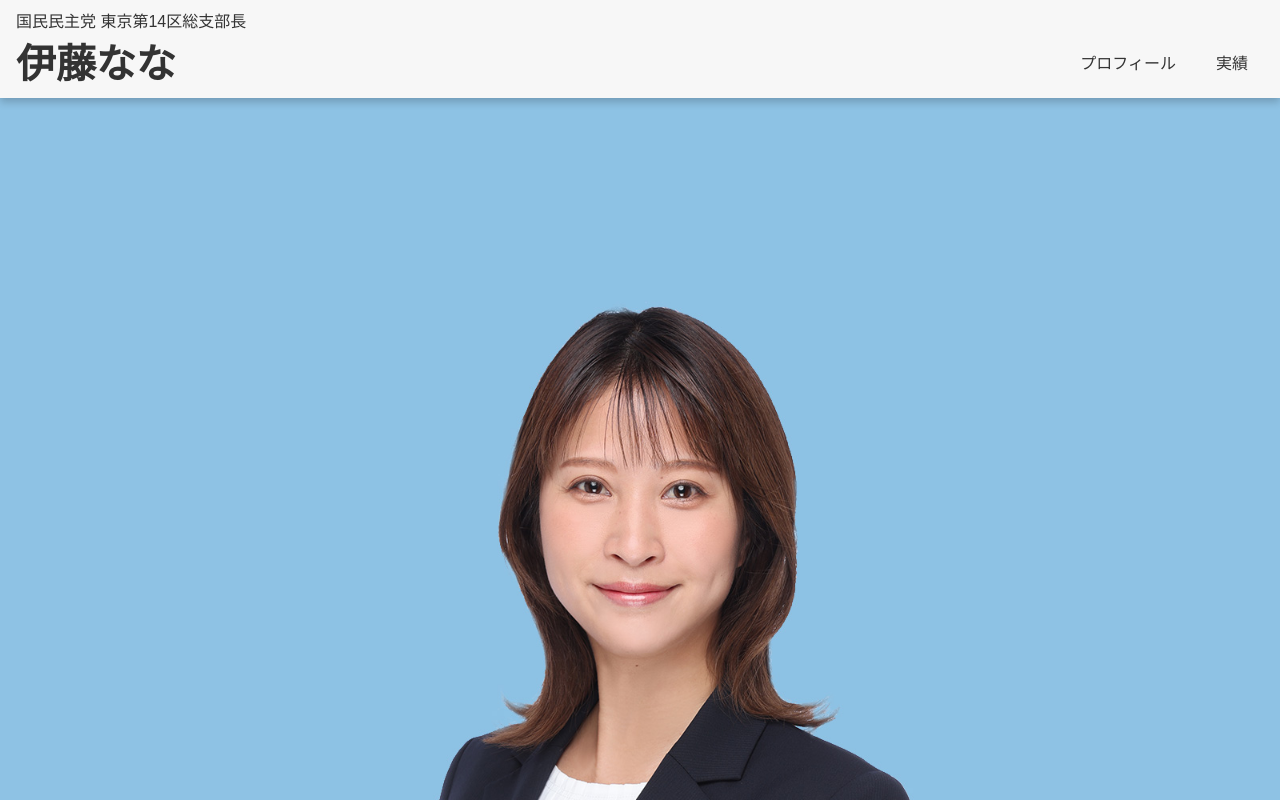
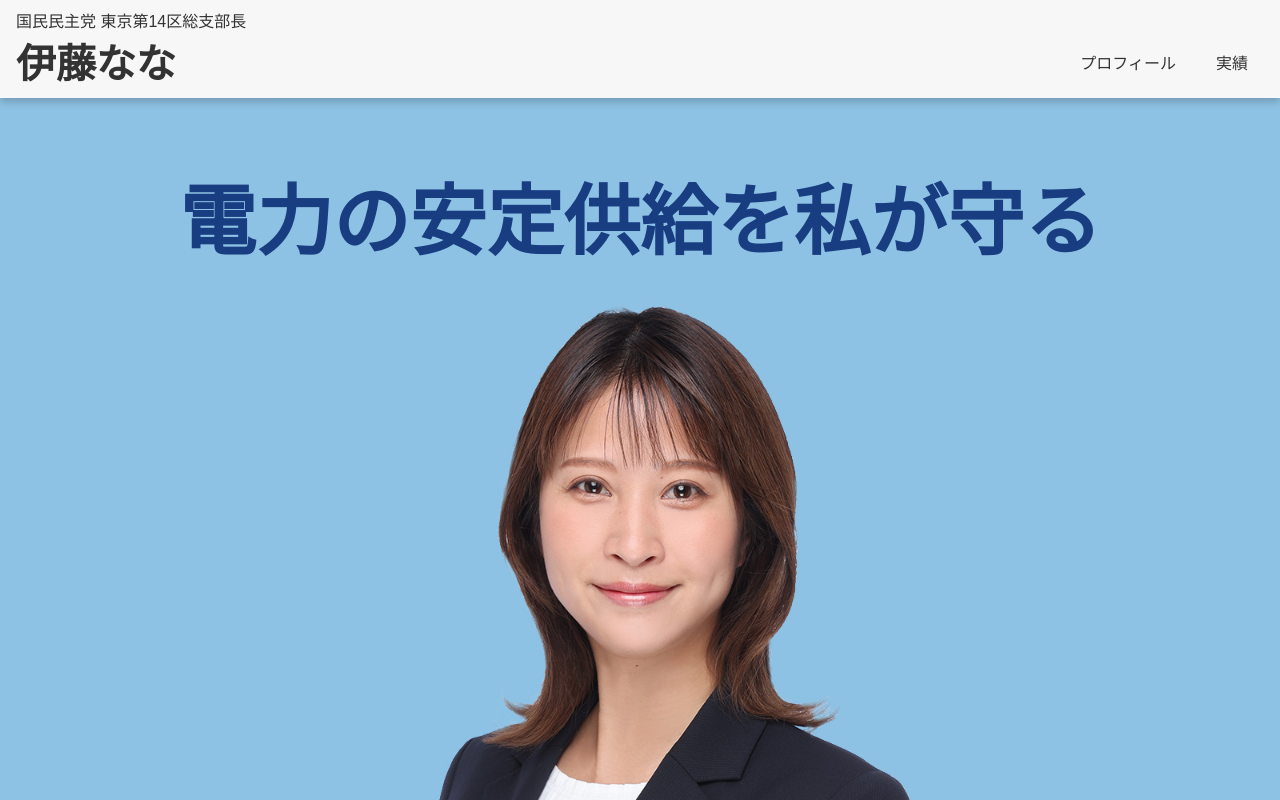
Before and after one commit to nanaito/itonana.com, a Next.js app: page / in a window 1280 px wide. Built offline with nearby package versions, Linux system fonts and the light colour scheme; a web font is replaced by a local one.

Commit message:
Add catach

```diff
--- a/app/global.css
+++ b/app/global.css
@@ -1,5 +1,5 @@
 * {
-  background: #f7f7f7;
+  background: transparent;
   box-sizing: border-box;
   color: #333;
   padding: 0;
@@ -8,6 +8,7 @@
 
 html,
 body {
+  background: #f7f7f7;
   height: 100%;
   max-width: 100dvw;
   overflow-x: hidden;
--- a/app/layout.tsx
+++ b/app/layout.tsx
@@ -49,13 +49,18 @@ export default function RootLayout({
             boxShadow: "0 4px 8px 0 rgb(0 0 0 / 20%)",
             display: "flex",
             justifyContent: "space-between",
+            flexWrap: "wrap",
             padding: ".5rem 1rem",
             position: "fixed",
             width: "100%",
             zIndex: "100",
           }}
         >
-          <div>
+          <div
+            style={{
+              minWidth: "24rem",
+            }}
+          >
             <p>国民民主党 東京第14区総支部長</p>
             <p
               style={{
--- a/app/page.tsx
+++ b/app/page.tsx
@@ -29,6 +29,31 @@ const RootPage: NextPage = () => {
             width: "auto",
           }}
         />
+        <div
+          style={{
+            display: "flex",
+            flexWrap: "wrap",
+            height: "100%",
+            justifyContent: "center",
+            left: 0,
+            padding: "4rem 1rem",
+            position: "absolute",
+            top: 0,
+            width: "100%",
+          }}
+        >
+          <p
+            style={{
+              color: "#183D81",
+              fontSize: "max(6dvw, 7dvh)",
+              fontWeight: "bolder",
+              textShadow:
+                "2px 2px 0 #f7f7f7,2px -2px 0 #f7f7f7,-2px 2px 0 #f7f7f7,-2px -2px 0 #f7f7f7;",
+            }}
+          >
+            電力の安定供給を私が守る
+          </p>
+        </div>
       </section>
       <div
         style={{
```
